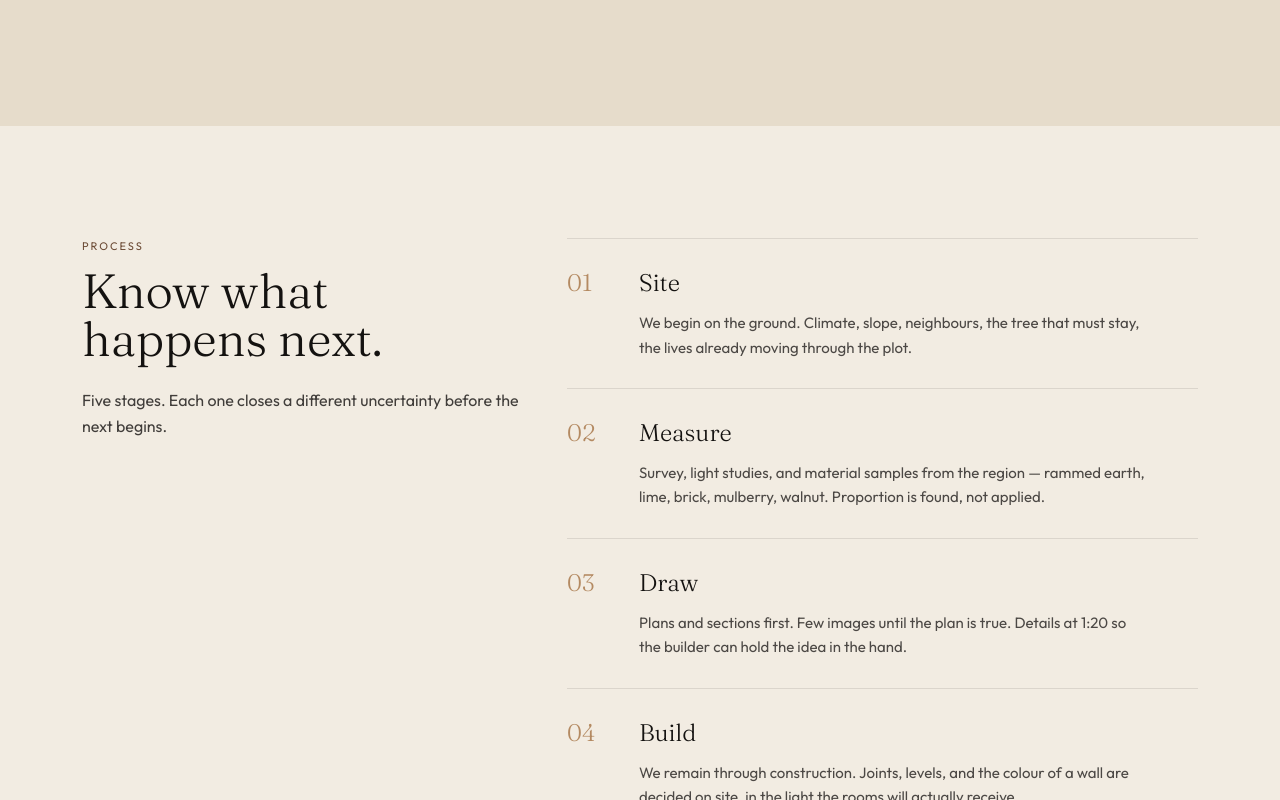
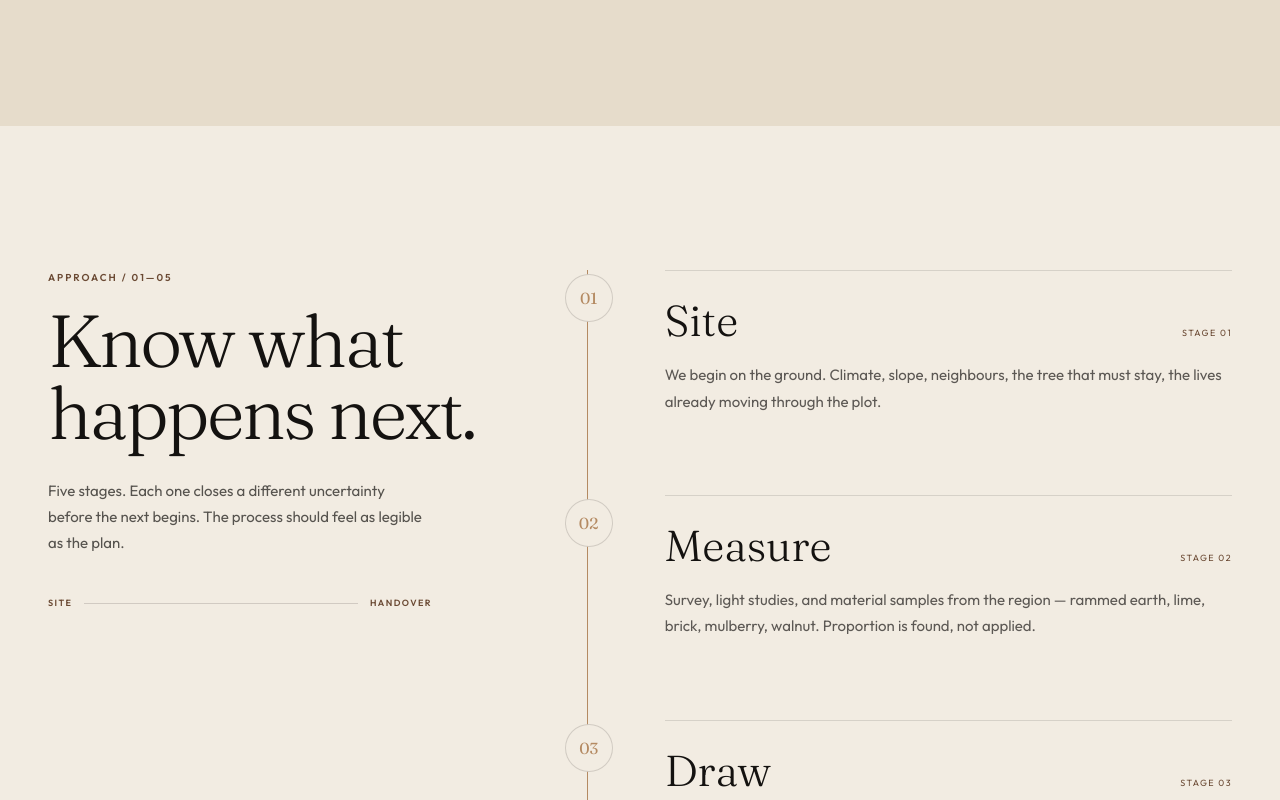
Before and after one commit to Rahmowin-1st/terrane-studio, a Next.js app: page / in a window 1280 px wide. Shown: the part 5780-6580 px from the top of the page. Built offline with nearby package versions, Linux system fonts and the light colour scheme.

Commit message:
Build scroll-linked approach rail

```diff
--- a/components/sections/Approach.tsx
+++ b/components/sections/Approach.tsx
@@ -2,29 +2,47 @@ import { approach } from "@/lib/site";
 
 export function Approach() {
   return (
-    <section id="approach" className="scroll-mt-24 bg-bone" aria-labelledby="approach-heading">
-      <div className="mx-auto grid max-w-[1180px] gap-12 px-5 py-20 md:grid-cols-12 md:px-8 md:py-28">
-        <div className="md:col-span-5" data-enter="left">
-          <p className="text-[11px] tracking-[0.18em] text-umber uppercase">Process</p>
-          <h2 id="approach-heading" className="mt-3 font-display text-4xl font-light md:text-5xl">
+    <section id="approach" className="approach-scene scroll-mt-24 bg-bone" aria-labelledby="approach-heading">
+      <div className="mx-auto grid max-w-[1280px] gap-14 px-5 py-20 sm:px-7 md:grid-cols-12 md:px-10 md:py-28 lg:px-12 lg:py-36">
+        <div className="approach-sticky md:col-span-5 md:self-start">
+          <div className="md:sticky md:top-32">
+            <p className="approach-kicker text-[10px] font-semibold tracking-[0.2em] text-umber uppercase">Approach / 01—05</p>
+            <h2 id="approach-heading" className="approach-title mt-5 max-w-[28rem] font-display text-[2.9rem] leading-[0.98] font-light tracking-[-0.035em] sm:text-6xl md:text-[4.6rem]">
               Know what happens next.
             </h2>
-          <p className="mt-6 max-w-md text-[16px] leading-relaxed text-ink/80">
-            Five stages. Each one closes a different uncertainty before the next begins.
+            <p className="approach-lead mt-7 max-w-sm text-[15px] leading-[1.75] text-ink/70">
+              Five stages. Each one closes a different uncertainty before the next begins. The process should feel as legible as the plan.
             </p>
+            <div className="approach-scale mt-10 hidden max-w-sm items-center gap-3 text-[9px] font-semibold tracking-[0.16em] text-umber uppercase md:flex">
+              <span>Site</span><span className="h-px flex-1 bg-ink/15" /><span>Handover</span>
             </div>
-        <ol className="md:col-span-7">
+          </div>
+        </div>
+
+        <div className="approach-track relative md:col-span-7">
+          <div className="approach-rail absolute left-[1.05rem] top-0 h-full w-px bg-ink/12 md:left-[1.4rem]" aria-hidden="true">
+            <div className="approach-rail-active h-full w-full origin-top bg-clay" />
+          </div>
+          <ol className="relative">
             {approach.map((step, i) => (
-            <li key={step.index} data-enter={i % 2 ? "right" : "left"} className="grid grid-cols-[3.5rem_1fr] gap-4 border-t border-ink/10 py-7 last:border-b">
-              <span className="font-display text-2xl font-light text-clay">{step.index}</span>
-              <div>
-                <h3 className="font-display text-2xl font-light">{step.title}</h3>
-                <p className="mt-3 max-w-lg text-[15px] leading-relaxed text-ink/75">{step.text}</p>
+              <li key={step.index} className="approach-step relative grid grid-cols-[3rem_1fr] gap-5 pb-14 last:pb-0 md:grid-cols-[4.5rem_1fr] md:gap-7 md:pb-20" data-approach-index={i}>
+                <div className="relative z-10 flex justify-start">
+                  <span className="approach-dot mt-1 grid h-9 w-9 place-items-center rounded-full border border-ink/15 bg-bone font-display text-sm text-clay md:h-12 md:w-12 md:text-base">
+                    {step.index}
+                  </span>
+                </div>
+                <div className="approach-step-copy border-t border-ink/12 pt-5 md:pt-7">
+                  <div className="flex items-baseline justify-between gap-4">
+                    <h3 className="font-display text-[2rem] leading-none font-light md:text-[2.7rem]">{step.title}</h3>
+                    <span className="hidden text-[9px] tracking-[0.16em] text-umber uppercase sm:block">Stage {step.index}</span>
+                  </div>
+                  <p className="mt-5 max-w-xl text-[15px] leading-[1.75] text-ink/68">{step.text}</p>
                 </div>
               </li>
             ))}
           </ol>
         </div>
+      </div>
     </section>
   );
 }
```
Lines whose indentation alone changed are shown as unchanged.
